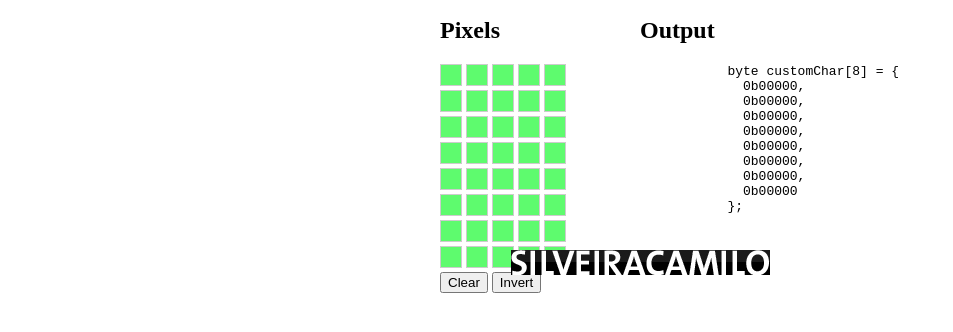
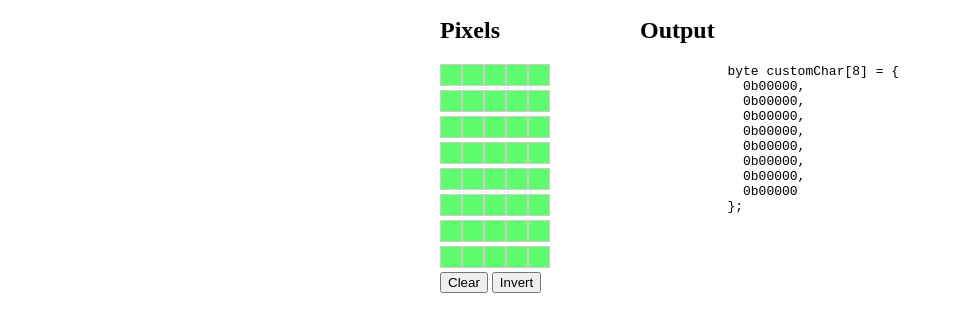
Before and after one commit to silveiracamilo/char_create, a plain HTML site: page index.html in a window 1280 px wide. Shown: the part 138-470 px from the top of the page, without its empty margins (0-953 px from the left). Drawn offline with nearby package versions, Linux system fonts and the light colour scheme; some packages are replaced by stand-ins of ours.

Commit message:
update loader and bytes

```diff
--- a/app/css/app.css
+++ b/app/css/app.css
@@ -1,19 +1,11 @@
-body span.ajax-loading {
-    display: none;
-    position: absolute;
-    top: 290px;
-    left: 50%;
-    margin-left: -14px;
-    width: 28px;
-    height: 28px;
-    background: url('/app/images/ajax-loader.gif') no-repeat;
+#root{
+  position:relative;
+  width:100%;
+  height:100%;
+  opacity: 0;
 }
-body span.ajax-loading .active{
-  display: block;
-}
-body.loading span.ajax-loading {
-    display: block;
-}
+
+
 html>body>div#loader {
     display: block;
     position: absolute;
@@ -34,6 +26,22 @@ html>body>div#loader span#bar {
 }
 html>body>div#loader span {
     background: url('/app/images/logo_silveiracamilo.jpg') no-repeat;
+}
+
+.hide-opacity {
+    transition: all 1s linear;
+    -webkit-transition: all 1s linear;
+    opacity: 0;
+}
+.hide-width {
+    transition: all 1s linear;
+    -webkit-transition: all 1s linear;
+    width: 0px;
+}
+.show-opacity {
+    transition: all 1s linear;
+    -webkit-transition: all 1s linear;
+    opacity: 100%;
 }
 
 
--- a/app/js/controllers/home.js
+++ b/app/js/controllers/home.js
@@ -12,5 +12,17 @@
 var HomeCtrl = CC.controller('HomeCtrl', ['$scope', function ($scope) {
 	log("HomeCtrl");
 
-	$scope.home = "da";
+	var w = 8, h = 5, i, b;
+
+	$scope.bytes = new Array(w);
+	for (i=0; i<w; i++){
+		$scope.bytes[i] = new Array(h);
+		for (b=0; b<h; b++){
+			$scope.bytes[i][b] = b;
+		}
+  	}
+
+	$scope.clickToogleByte = function(line, column){
+		console.log(line, column);
+	};
 }]);
--- a/app/js/libs/initLoader.js
+++ b/app/js/libs/initLoader.js
@@ -71,7 +71,7 @@ function InitLoader(loader, bar, assets, ngUrl, loadNgCallBack, initCallBack){
 		if(assetTotal > 0)
 			loadAsset();
 		else
-			initCallBack.call();
+			hideLoader();
 	}
 
 	function showPercent(n){
@@ -81,7 +81,6 @@ function InitLoader(loader, bar, assets, ngUrl, loadNgCallBack, initCallBack){
 	function hideLoader(){
 		setTimeout(function(){
 			loader.className = 'hide-opacity';
-
 			initCallBack.call();
 		}, 1000);
 	}
--- a/index.html
+++ b/index.html
@@ -18,66 +18,22 @@
   <script src="/app/js/libs/initLoader.js"></script>
 </head>
 
-<body>
+<body ng-app="createchar">
 
 <div id="loader">
   <span id="bar"></span>
 </div>
-<div id="root" ng-app="createchar" ng-controller="HomeCtrl">
+<div id="root"  ng-controller="HomeCtrl">
   <h1>Custom Character Generator<br />for HD44780 LCD Modules</h1>
   <span>Click pixels to generate output.</span>
 
   <div id="wrapper">
     <div id="pixels">
     <h2>Pixels</h2>
-      <canvas id="pixel-0-0" class="pixel off"></canvas>
-      <canvas id="pixel-0-1" class="pixel off"></canvas>
-      <canvas id="pixel-0-2" class="pixel off"></canvas>
-      <canvas id="pixel-0-3" class="pixel off"></canvas>
-      <canvas id="pixel-0-4" class="pixel off"></canvas>
-      <br />
-      <canvas id="pixel-1-0" class="pixel off"></canvas>
-      <canvas id="pixel-1-1" class="pixel off"></canvas>
-      <canvas id="pixel-1-2" class="pixel off"></canvas>
-      <canvas id="pixel-1-3" class="pixel off"></canvas>
-      <canvas id="pixel-1-4" class="pixel off"></canvas>
-      <br />
-      <canvas id="pixel-2-0" class="pixel off"></canvas>
-      <canvas id="pixel-2-1" class="pixel off"></canvas>
-      <canvas id="pixel-2-2" class="pixel off"></canvas>
-      <canvas id="pixel-2-3" class="pixel off"></canvas>
-      <canvas id="pixel-2-4" class="pixel off"></canvas>
-      <br />
-      <canvas id="pixel-3-0" class="pixel off"></canvas>
-      <canvas id="pixel-3-1" class="pixel off"></canvas>
-      <canvas id="pixel-3-2" class="pixel off"></canvas>
-      <canvas id="pixel-3-3" class="pixel off"></canvas>
-      <canvas id="pixel-3-4" class="pixel off"></canvas>
-      <br />
-      <canvas id="pixel-4-0" class="pixel off"></canvas>
-      <canvas id="pixel-4-1" class="pixel off"></canvas>
-      <canvas id="pixel-4-2" class="pixel off"></canvas>
-      <canvas id="pixel-4-3" class="pixel off"></canvas>
-      <canvas id="pixel-4-4" class="pixel off"></canvas>
-      <br />
-      <canvas id="pixel-5-0" class="pixel off"></canvas>
-      <canvas id="pixel-5-1" class="pixel off"></canvas>
-      <canvas id="pixel-5-2" class="pixel off"></canvas>
-      <canvas id="pixel-5-3" class="pixel off"></canvas>
-      <canvas id="pixel-5-4" class="pixel off"></canvas>
-      <br />
-      <canvas id="pixel-6-0" class="pixel off"></canvas>
-      <canvas id="pixel-6-1" class="pixel off"></canvas>
-      <canvas id="pixel-6-2" class="pixel off"></canvas>
-      <canvas id="pixel-6-3" class="pixel off"></canvas>
-      <canvas id="pixel-6-4" class="pixel off"></canvas>
-      <br />
-      <canvas id="pixel-7-0" class="pixel off"></canvas>
-      <canvas id="pixel-7-1" class="pixel off"></canvas>
-      <canvas id="pixel-7-2" class="pixel off"></canvas>
-      <canvas id="pixel-7-3" class="pixel off"></canvas>
-      <canvas id="pixel-7-4" class="pixel off"></canvas>
-      <br />
+      <div ng-repeat="(fIndex, byte) in bytes">
+        <canvas ng-repeat="b in byte" id="pixel-{{fIndex}}-{{b}}" class="pixel off" ng-click="clickToogleByte(fIndex,b)"></canvas>
+        <br />
+      </div>
 
       <button id="clear" type="button">Clear</button>
       <button id="invert" type="button">Invert</button>
@@ -99,10 +55,11 @@
         };
         </pre>
     </div>
+  </div>
 </div>
 
 <script>
-
+/*
   // Create a 2D array for the custom char
   var customchar = new Array(8);
   for (i=0; i <8; i++){
@@ -196,7 +153,7 @@
       generateOutput();
     });
   });
-
+*/
 </script>
 
 <script src="/app/js/app.js"></script>
```
